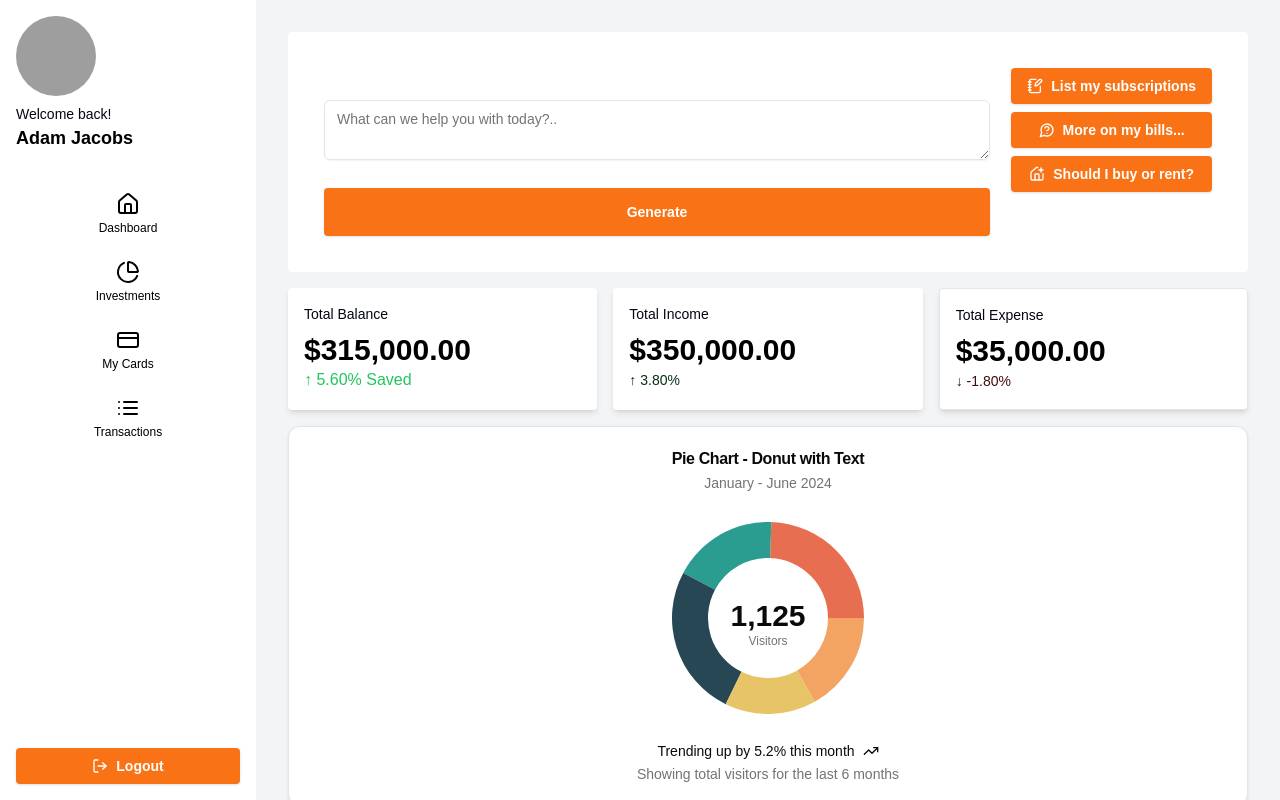
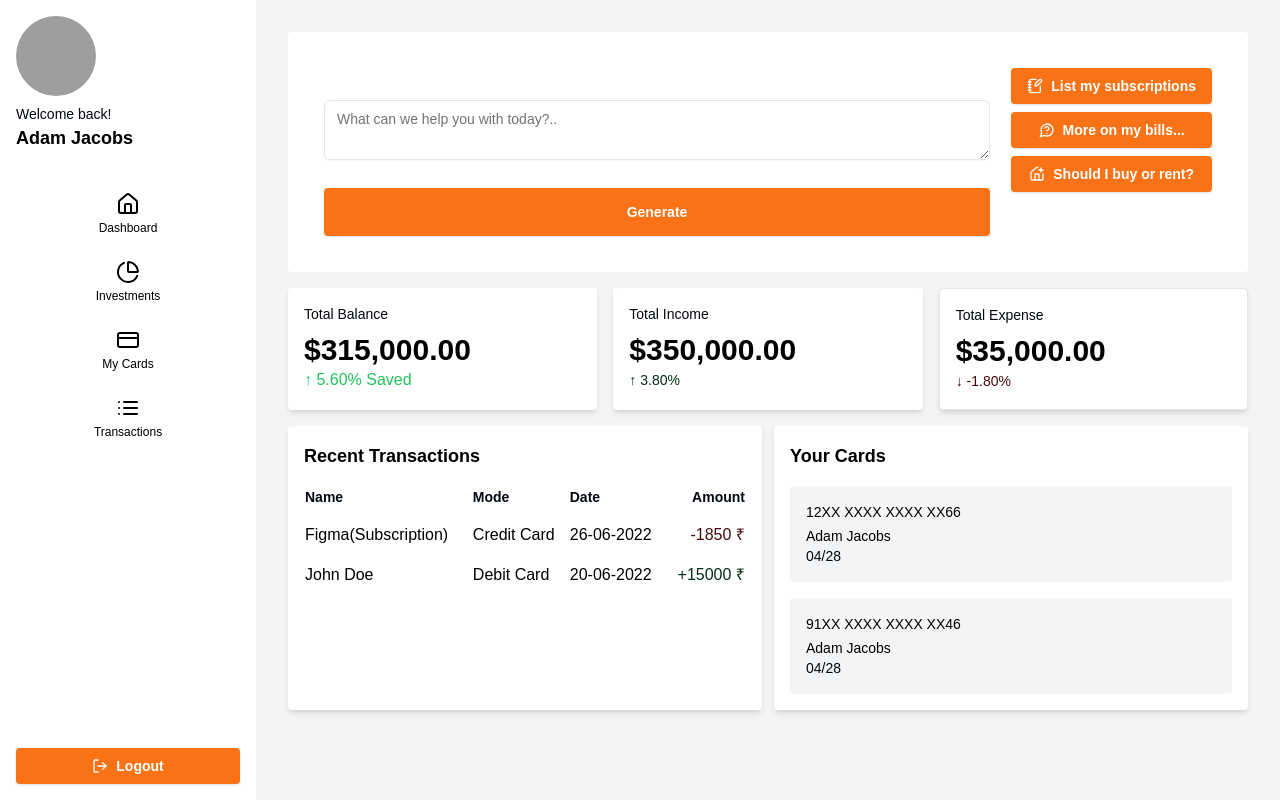
Before and after one commit to Studio1HQ/money-guard, a Next.js app: page / in a window 1280 px wide. Built offline with nearby package versions, Linux system fonts and the light colour scheme; grey boxes are pictures that could not be loaded.

Commit message:
feat: add past transactions

```diff
--- a/app/page.tsx
+++ b/app/page.tsx
@@ -18,11 +18,13 @@ const FinancialDashboard = async () => {
           <ResponseDisplay />
         </div>
         <FinancialSummary />
-        <div className="mb-4">
+        {/* <div className="mb-4">
           <DonutChart />
+        </div> */}
+        <div className="flex flex-col lg:flex-row w-full justify-between gap-3">
+          <RecentTransactions />
+          <YourCard />
         </div>
-        <RecentTransactions />
-        <YourCard />
       </div>
     </Layout>
   );
--- a/components/features/RecentTransactions.tsx
+++ b/components/features/RecentTransactions.tsx
@@ -1,6 +1,6 @@
 export const RecentTransactions = () => {
   return (
-    <div className="bg-white shadow-md p-4 rounded">
+    <div className="bg-white shadow-md p-4 w-full rounded">
       <h4 className="text-lg font-semibold mb-4">Recent Transactions</h4>
       <div className="overflow-x-auto">
         <table className="w-full">
--- a/components/features/YourCards.tsx
+++ b/components/features/YourCards.tsx
@@ -11,7 +11,7 @@ export const YourCard = () => {
 
   console.log("fetchedCards", cards);
   return (
-    <div className="bg-white shadow-md p-4 rounded">
+    <div className="bg-white shadow-md p-4 w-full rounded">
       <h4 className="text-lg font-semibold mb-4">Your Cards</h4>
       <div className="space-y-4">
         {cards.map(({ number, name, expiryDate, id }) => (
```
